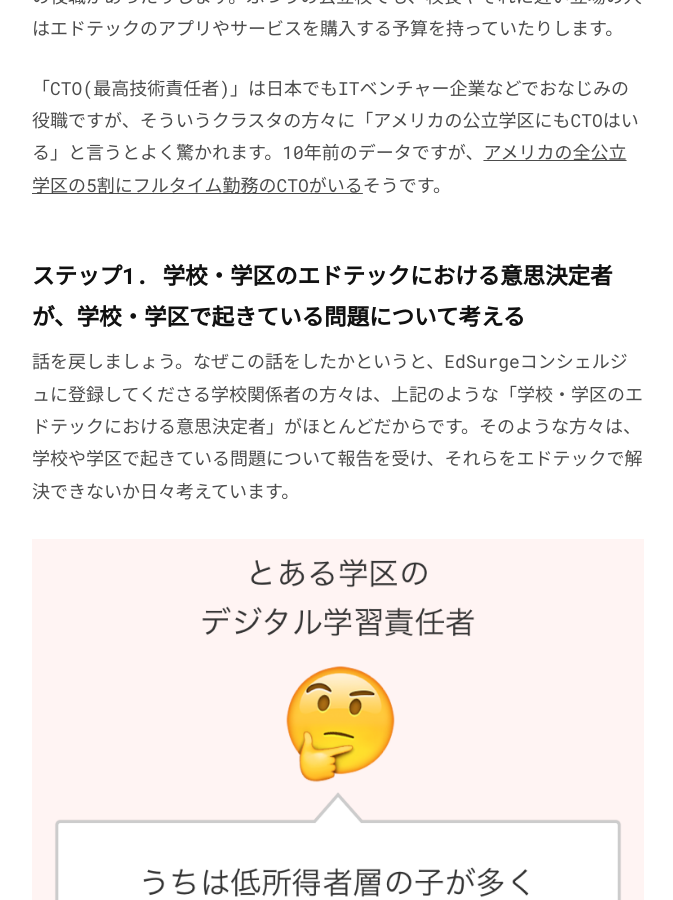
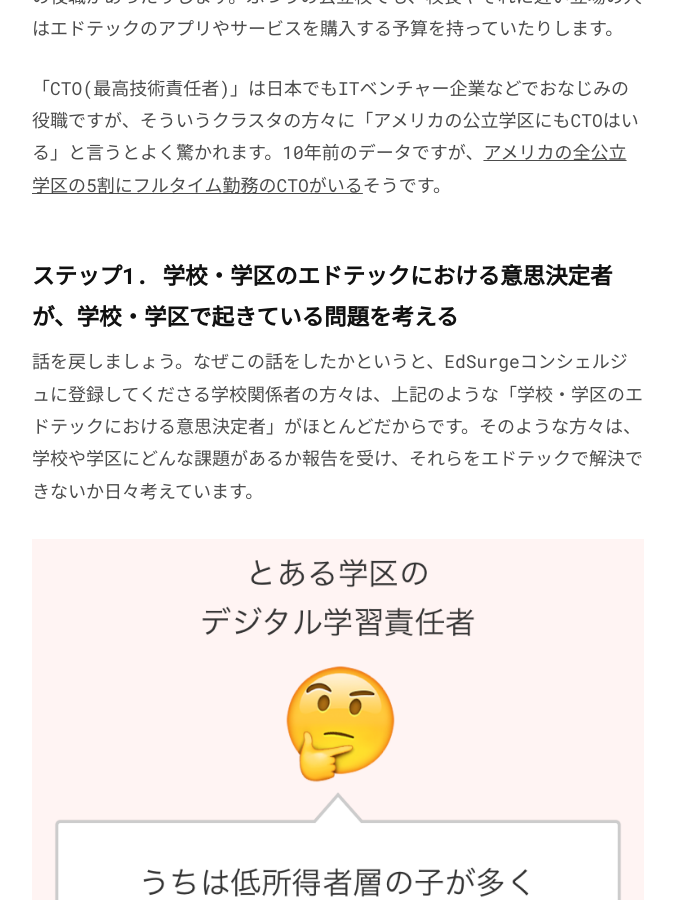
Before and after one commit to chibicode/senseicode, a Jekyll site: the page built from _posts/2016-09-08-edsurge-concierge.md, in a window 1280 px wide and 900 px high, scrolled down 5527 px. Shown: the whole window, without its empty margins (302-975 px from the left). Built offline with Jekyll 4.4.1, drawn with Linux system fonts in a browser that asks for light colours; comment, search, counter and statistics services are not loaded; some of the changed text lies outside the part shown.

Commit message:
Remove unnecessary words

```diff
--- a/_posts/2016-09-08-edsurge-concierge.md
+++ b/_posts/2016-09-08-edsurge-concierge.md
@@ -15,7 +15,7 @@ image: /images/6/edsurgents.jpg
 
 [前々回の記事](/4-too-many-choices)では、アメリカの教育×IT(エドテック)業界における「選択肢が多すぎ」問題をとりあげました。:
 
-> エドテックが流行ると教育向けアプリやサービスが大量に生まれますが、それは「選択肢が多すぎ」問題を引き起こします。「(エドテックの)選択が難しいと感じ、無力感にさいなまれる」「選んだ選択肢に不安を持ってしまう」「上がった期待値に届かずがっかりする」「選択に失敗した場合、自分自身を責める」といった、選択肢が多いことの負の面が表面化してしまうのです。
+> エドテックが流行ると教育向けアプリやサービスが大量に生まれますが、それは「選択肢が多すぎ」問題を引き起こします。「(エドテックの)選択が難しいと感じ、無力感にさいなまれる」「選んだ選択肢に不安を持ってしまう」「上がった期待値に届かずがっかりする」「選択に失敗した場合、自分自身を責める」など、選択肢が多いことの負の面が表面化してしまうのです。
 >
 > そして教育においては、選択に失敗したときのコストが大きいため、これらの負の面が他の分野より目立ちます。ゆえに懐疑派が「やっぱり教育にテクノロジーは合わない」という結論にたどり着くのです。
 
@@ -53,9 +53,9 @@ EdSurgeは「エドテックのネットメディアベンチャー」として
 
 EdSurgeコンシェルジュのサイトは[こちらから見れます](https://www.edsurge.com/concierge/)。
 
-## 公教育の現場の役職について
+## 公教育の現場の役職
 
-EdSurgeコンシェルジュの「ご利用の流れ」をこれから書こうと思っているのですが、その前にアメリカの公教育の現場の役職について少しだけ語らせてください。
+EdSurgeコンシェルジュの「ご利用の流れ」をこれから書こうと思っているのですが、その前にアメリカの公教育の現場の役職の話をしなければいけません。
 
 アメリカでは文科省ほど「お上の指示」が強くなく、「学習指導要領」的なものも日本に比べたら緩いので、教育内容や教育予算の分配を決める権限がより現場に近いところへと委譲されています([参考記事:アメリカの教科書はなぜ重たいのか](http://chibicode.com/3-troubled-crusade-1-5/))。
 
@@ -75,9 +75,9 @@ EdSurgeコンシェルジュの「ご利用の流れ」をこれから書こう
 
 「CTO(最高技術責任者)」は日本でもITベンチャー企業などでおなじみの役職ですが、そういうクラスタの方々に「アメリカの公立学区にもCTOはいる」と言うとよく驚かれます。10年前のデータですが、[アメリカの全公立学区の5割にフルタイム勤務のCTOがいる](http://www.edweek.org/ew/articles/2013/10/02/06el-cto.h33.html)そうです。
 
-## ステップ1. 学校・学区のエドテックにおける意思決定者が、学校・学区で起きている問題について考える
+## ステップ1. 学校・学区のエドテックにおける意思決定者が、学校・学区で起きている問題を考える
 
-話を戻しましょう。なぜこの話をしたかというと、EdSurgeコンシェルジュに登録してくださる学校関係者の方々は、上記のような「学校・学区のエドテックにおける意思決定者」がほとんどだからです。そのような方々は、学校や学区で起きている問題について報告を受け、それらをエドテックで解決できないか日々考えています。
+話を戻しましょう。なぜこの話をしたかというと、EdSurgeコンシェルジュに登録してくださる学校関係者の方々は、上記のような「学校・学区のエドテックにおける意思決定者」がほとんどだからです。そのような方々は、学校や学区にどんな課題があるか報告を受け、それらをエドテックで解決できないか日々考えています。
 
 ![](/images/6/concierge-step1.png)
 
@@ -134,8 +134,8 @@ EdSurgeコンシェルジュの概要は以上です。何度も繰り返すう
 
 また、「EdSurgeはエドテックのメディアもやっているらしいが、コンシェルジュで収益を得るのはジャーナリズムの中立的観点からみてどうなの？」という質問もたまに頂きますが、ご安心を。社内のマネタイズ部門とジャーナリズム部門は独立していて、利害の対立が起きない運営手法をとっています。
 
-「EdSurgeについてもっと知りたい」という方は、一年前に書いた「[EdSurgeとはどんな会社か？とある教育メディアがシリコンバレーで生まれた話](http://chibicode.com/how-edsurge-started/)」という記事をご覧ください。
+「EdSurgeのことをもっと知りたい」という方は、一年前に書いた「[EdSurgeとはどんな会社か？とある教育メディアがシリコンバレーで生まれた話](http://chibicode.com/how-edsurge-started/)」という記事をご覧ください。
 
-最後に、EdSurgeコンシェルジュについて質問があれば、[shu@chibicode.com](mailto:shu@chibicode.com)にメールをお送りください。
+最後に、EdSurgeコンシェルジュのことでご質問があれば、[shu@chibicode.com](mailto:shu@chibicode.com)にメールをお送りください。
 
 読んでいただきありがとうございました。
```
Also changed, not shown: _posts/2016-09-06-too-many-choices.md (+3 -3 lines), _posts/2016-09-07-adaptive-learning.md (+2 -2 lines).
